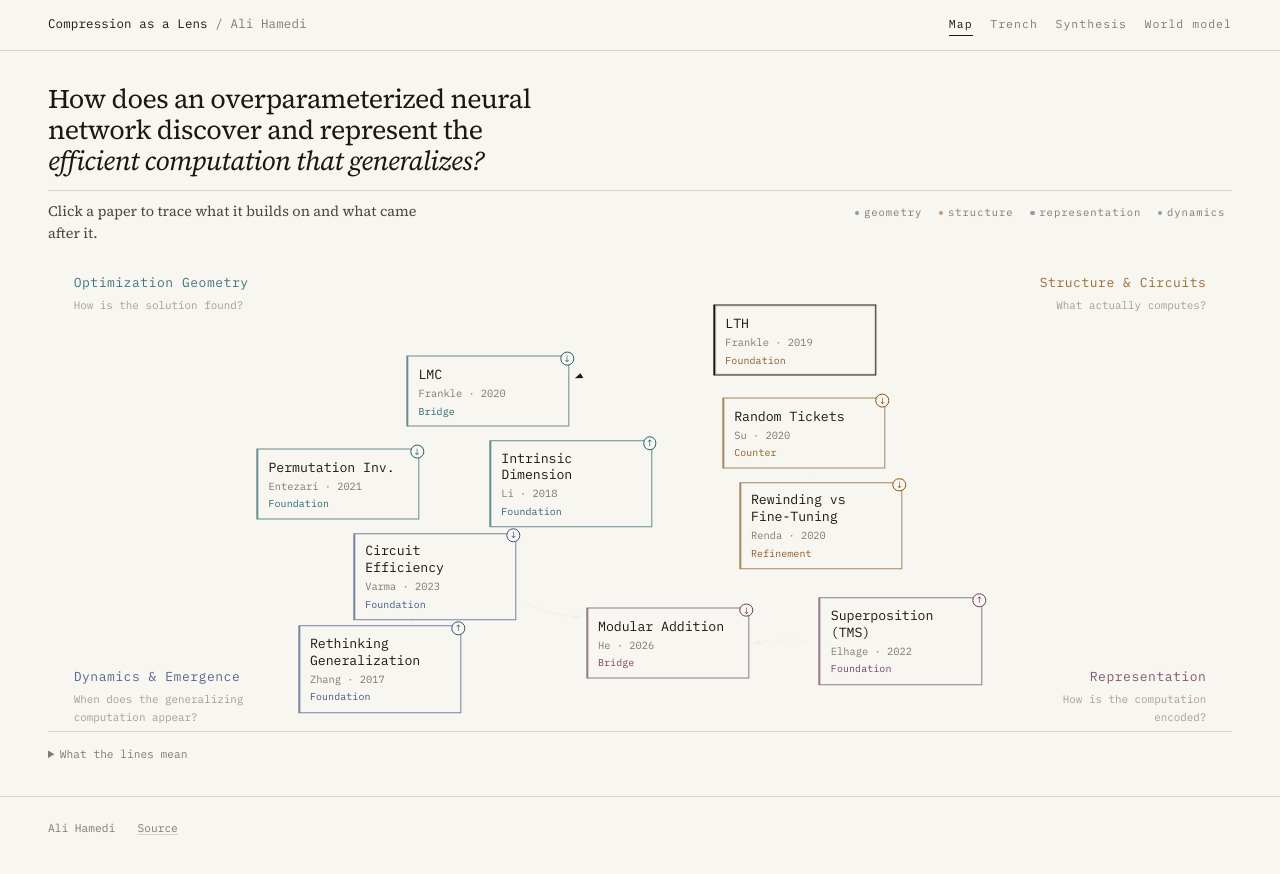
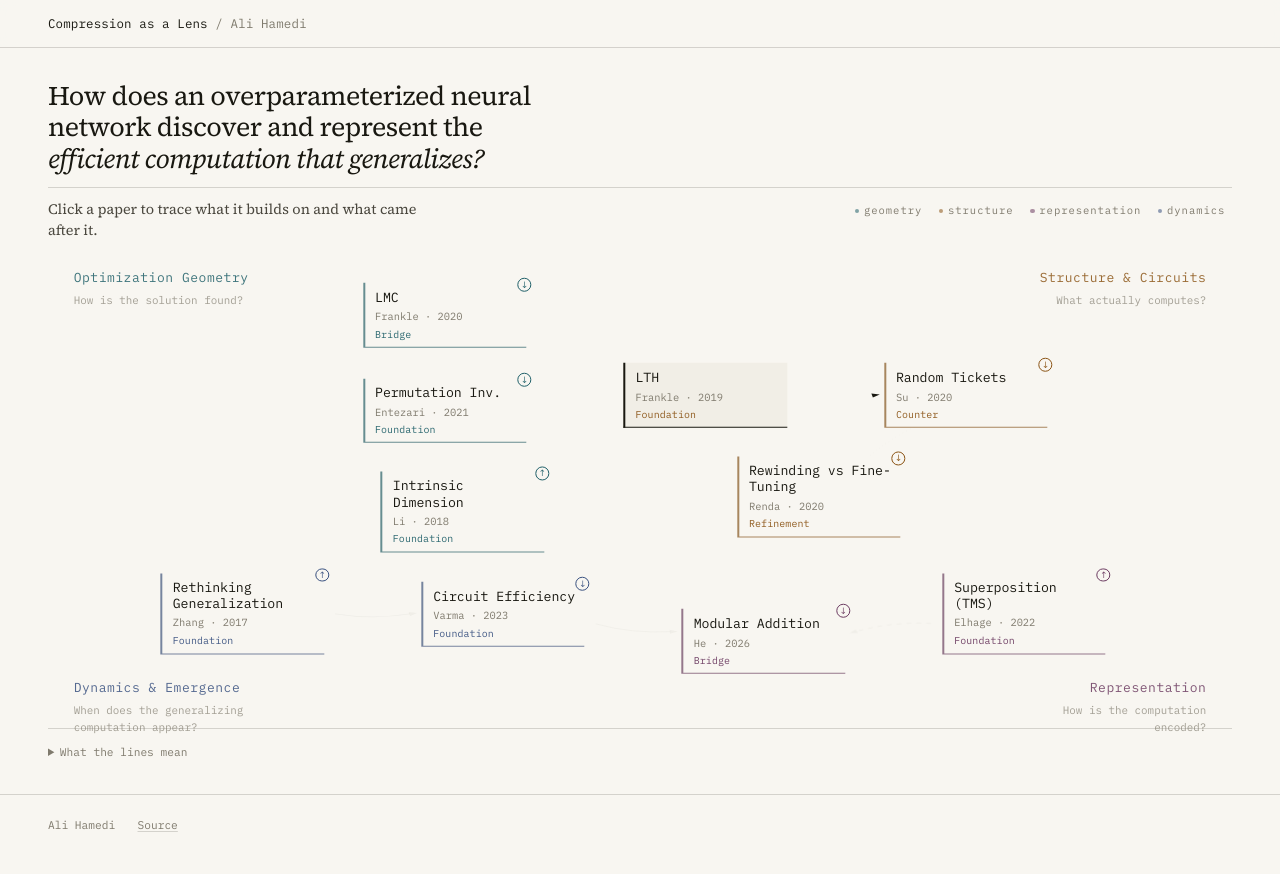
Before and after one commit to ali-hamedi/model-optimization, a React (Vite) app: page / in a window 1280 px wide. Both pictures are taken after a click on the button "The Lottery Ticket Hypothesis: Finding Sparse, Trainable Neu". Built offline with nearby package versions, Linux system fonts and the light colour scheme.

Commit message:
Simplify nav to just the map, open up graph spacing, flatten node/card styling

```diff
--- a/src/components/Chrome.tsx
+++ b/src/components/Chrome.tsx
@@ -1,12 +1,5 @@
 import { useEffect, type ReactNode } from 'react';
 import { NavLink, useLocation } from 'react-router-dom';
-
-const NAV = [
-  { to: '/', label: 'Map', end: true },
-  { to: '/trench', label: 'Trench' },
-  { to: '/synthesis', label: 'Synthesis' },
-  { to: '/history', label: 'World model' },
-];
 
 export default function Chrome({ children }: { children: ReactNode }) {
   const { pathname } = useLocation();
@@ -24,13 +17,6 @@ export default function Chrome({ children }: { children: ReactNode }) {
         <NavLink to="/" className="topbar__mark">
           Compression as a Lens <span>/ Ali Hamedi</span>
         </NavLink>
-        <nav className="topbar__nav" aria-label="Sections">
-          {NAV.map((n) => (
-            <NavLink key={n.to} to={n.to} end={n.end} className="navlink">
-              {n.label}
-            </NavLink>
-          ))}
-        </nav>
       </header>
       <main className="page" id="main">
         {children}
--- a/src/lib/layout.ts
+++ b/src/lib/layout.ts
@@ -3,7 +3,7 @@ import { PAPERS } from '../data/papers';
 import { RELATIONS } from '../data/relations';
 
 export const MAP_W = 1200;
-export const MAP_H = 620;
+export const MAP_H = 780;
 
 export interface Point {
   x: number;
@@ -55,8 +55,8 @@ function solve(): Record<string, Point> {
     };
   }
 
-  const SEP_X = 236;
-  const SEP_Y = 122;
+  const SEP_X = 264;
+  const SEP_Y = 168;
   // The four corners are reserved for the lens titles; papers are kept out.
   const CORNERS: Point[] = [
     { x: 90, y: 40 },
@@ -65,7 +65,7 @@ function solve(): Record<string, Point> {
     { x: MAP_W - 90, y: MAP_H - 40 },
   ];
   const CORNER_X = 246;
-  const CORNER_Y = 126;
+  const CORNER_Y = 150;
 
   const clearCorners = () => {
     for (const id of ids) {
@@ -162,7 +162,7 @@ function solve(): Record<string, Point> {
 
   // Keep everything inside the frame with room for the node label boxes.
   const padX = 106;
-  const padY = 72;
+  const padY = 96;
   for (const id of ids) {
     pos[id].x = Math.min(MAP_W - padX, Math.max(padX, Math.round(pos[id].x)));
     pos[id].y = Math.min(MAP_H - padY, Math.max(padY, Math.round(pos[id].y)));
--- a/src/styles/base.css
+++ b/src/styles/base.css
@@ -132,31 +132,6 @@ a:hover {
   color: var(--ink-3);
 }
 
-.topbar__nav {
-  display: flex;
-  gap: 1.1rem;
-  margin-left: auto;
-  align-items: baseline;
-}
-
-.navlink {
-  font-family: var(--mono);
-  font-size: 0.72rem;
-  letter-spacing: 0.09em;
-  color: var(--ink-3);
-  text-decoration: none;
-  padding-bottom: 2px;
-  border-bottom: 1px solid transparent;
-  transition: color 180ms var(--ease), border-color 180ms var(--ease);
-}
-.navlink:hover {
-  color: var(--ink);
-}
-.navlink[aria-current='page'] {
-  color: var(--ink);
-  border-bottom-color: var(--ink);
-}
-
 .page {
   flex: 1;
   width: 100%;
@@ -228,12 +203,6 @@ a:hover {
     gap: 0.5rem 1rem;
     padding-bottom: 0.6rem;
   }
-  .topbar__nav {
-    width: 100%;
-    margin-left: 0;
-    gap: 0.9rem;
-    flex-wrap: wrap;
-  }
   .paper__rail {
     position: static;
     max-height: none;
--- a/src/styles/map.css
+++ b/src/styles/map.css
@@ -153,11 +153,11 @@
   transition: opacity 260ms var(--ease), stroke-width 260ms var(--ease),
     stroke 260ms var(--ease);
 }
-.edge--foundation { stroke-width: 1.6; opacity: 0.42; }
-.edge--refinement { stroke-width: 1.1; opacity: 0.36; }
-.edge--support { stroke-width: 1; opacity: 0.26; stroke-dasharray: 1 4; }
-.edge--bridge { stroke-width: 1.1; opacity: 0.3; stroke-dasharray: 7 6; }
-.edge--counter { stroke-width: 1.3; opacity: 0.42; stroke-dasharray: 10 5 2 5; }
+.edge--foundation { stroke-width: 1.3; opacity: 0.34; }
+.edge--refinement { stroke-width: 1; opacity: 0.26; }
+.edge--support { stroke-width: 1; opacity: 0.2; stroke-dasharray: 1 4; }
+.edge--bridge { stroke-width: 1; opacity: 0.22; stroke-dasharray: 5 5; }
+.edge--counter { stroke-width: 1.1; opacity: 0.3; stroke-dasharray: 5 5; }
 
 .edge.is-dim { opacity: 0.07; }
 .edge.is-live { opacity: 0.95; stroke: var(--ink); stroke-width: 1.9; }
@@ -214,22 +214,23 @@
   width: 13.8cqw;
   min-width: 112px;
   max-width: 210px;
-  padding: 0.75cqw 0.85cqw 0.7cqw;
+  padding: 0.5cqw 0.6cqw 0.5cqw 0.85cqw;
   background: var(--paper);
-  border: 1px solid var(--rule);
+  border: none;
   border-left: 2px solid currentColor;
+  border-bottom: 1px solid var(--rule);
   border-radius: 0;
   text-align: left;
   font-family: var(--mono);
   cursor: pointer;
   transition: opacity 220ms var(--ease), border-color 180ms var(--ease),
-    box-shadow 200ms var(--ease);
+    background 180ms var(--ease);
 }
 
 .node:hover,
 .node:focus-visible {
   border-color: var(--ink);
-  box-shadow: 0 10px 22px -18px var(--lift);
+  background: var(--paper-2);
 }
 
 .node.is-dim {
@@ -237,7 +238,7 @@
 }
 .node.is-selected {
   border-color: var(--ink);
-  box-shadow: inset 0 0 0 1px var(--rule);
+  background: var(--paper-2);
 }
 .node.is-neighbour {
   border-color: color-mix(in srgb, currentColor 60%, var(--rule));
@@ -288,12 +289,12 @@
   position: absolute;
   z-index: 20;
   width: min(20.5rem, 70cqw);
-  padding: 0.9rem 1rem 1rem;
+  padding: 0.85rem 1rem 1rem 1.1rem;
   background: var(--paper);
-  border: 1px solid var(--ink-3);
-  border-top: 2px solid currentColor;
+  border: 1px solid var(--rule);
+  border-left: 2px solid currentColor;
   border-radius: 0;
-  box-shadow: 0 18px 40px -30px var(--lift);
+  box-shadow: 0 12px 26px -22px var(--lift);
   animation: card-in 200ms var(--ease);
   pointer-events: none;
 }
```
